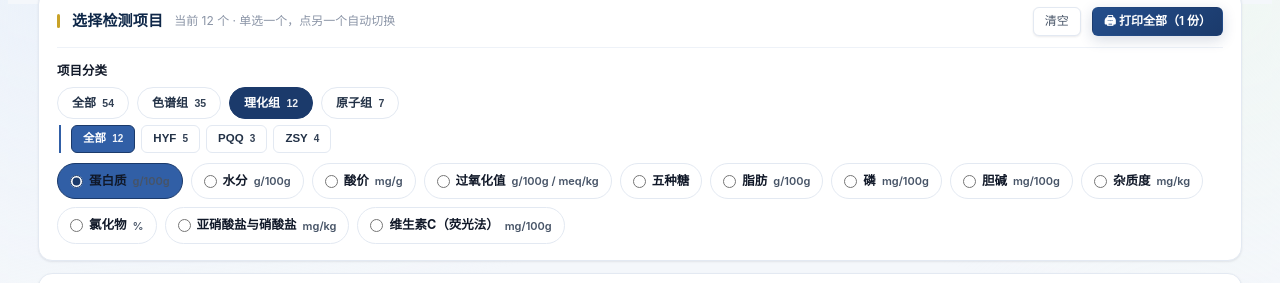
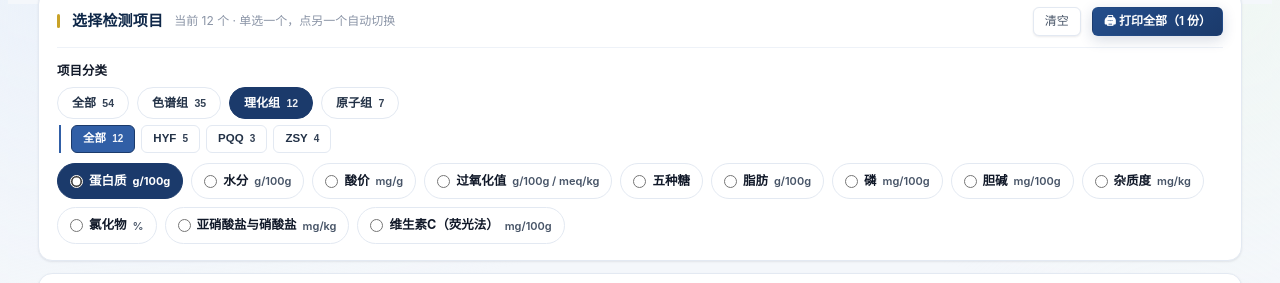
Before and after one commit to xiongying118/infant-record-studio, a plain HTML site: page index.html in a window 1280 px wide. Shown: the part 804-1087 px from the top of the page. Drawn offline with Linux system fonts and the light colour scheme.

Commit message:
工作台：检测项目改单选 + 顶栏居中 + 灰字提亮

```diff
--- a/index.html
+++ b/index.html
@@ -129,7 +129,12 @@ body{min-height:100vh}
 .st-main .lr-grouptab.on,.st-main .lr-subgroup.on{color:#fff}
 .st-main .lr-grouptab.on i,.st-main .lr-subgroup.on i{color:rgba(255,255,255,.92)}
 .st-main .lr-grouptab[disabled],.st-main .lr-subgroup[disabled]{opacity:.55;color:#475467}
+.st-main .lr-chip{color:#101828;font-weight:600}
 .st-main .lr-chip .muted{color:#475467;font-weight:600}
+/* ★ 选中态：深字压深蓝底看不清 → 改纯白，单位角标浅白 */
+.st-main .lr-chip.on{color:#fff;background:var(--brand);border-color:var(--brand)}
+.st-main .lr-chip.on b,.st-main .lr-chip.on .muted{color:#fff;font-weight:700}
+.st-main .lr-chip.on input{accent-color:#fff}
 
 @media(max-width:860px){
   .st-head-in{padding:16px 16px 14px;gap:12px}
```
